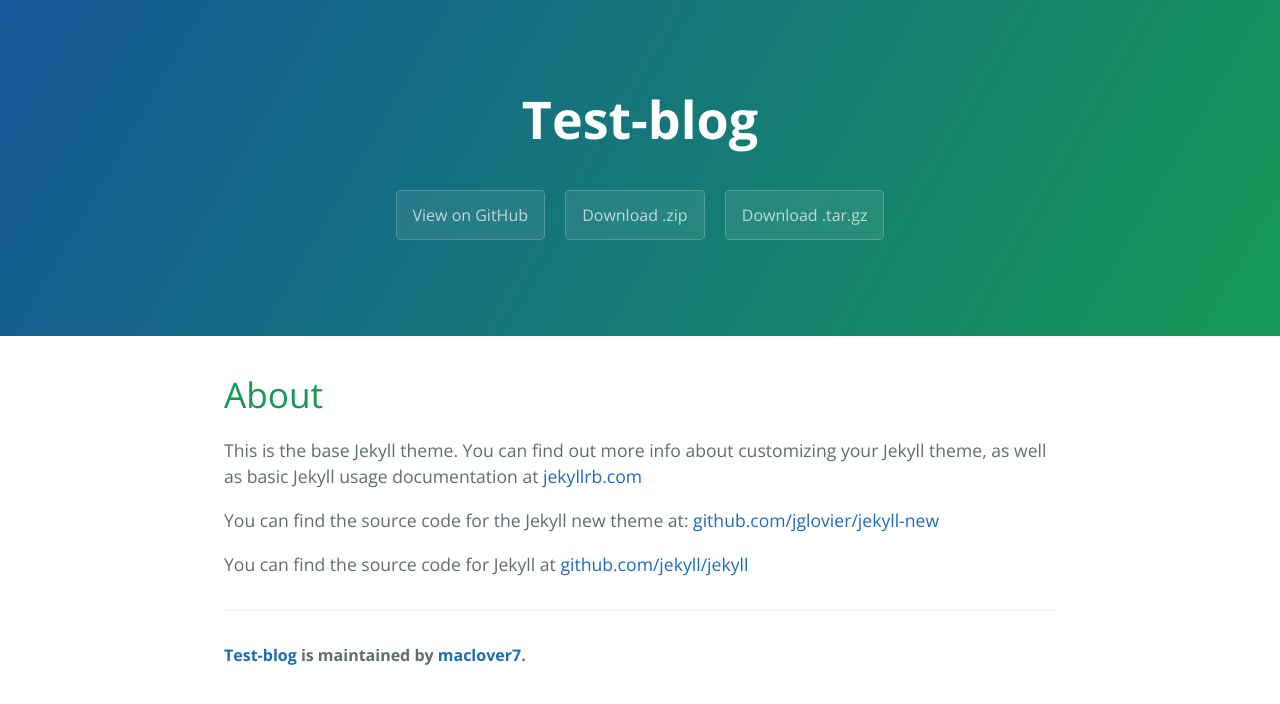
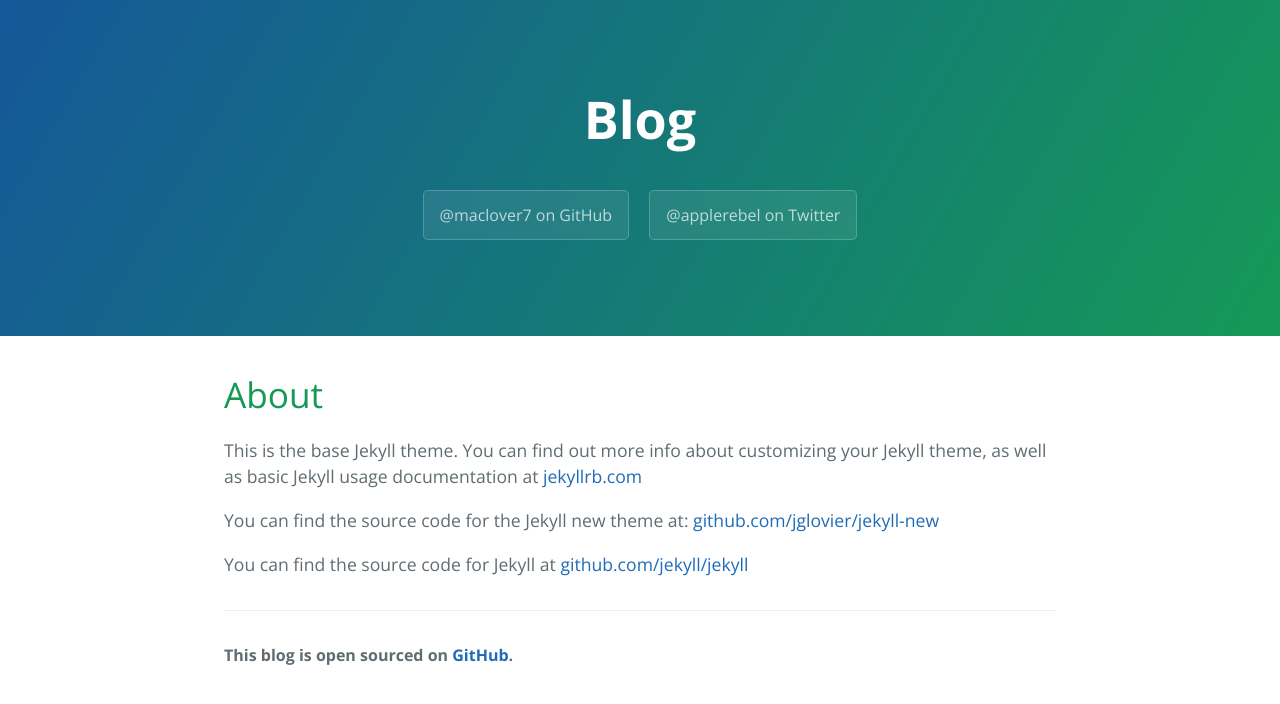
Before and after one commit to maclover7/myblog, a Jekyll site: the page built from about.md, in a window 1280 px wide. Shown: the top 704 px of the page. Built offline with Jekyll 4.4.1, drawn with Linux system fonts in a browser that asks for light colours.

Commit message:
Customized header and footer

```diff
--- a/_includes/footer.html
+++ b/_includes/footer.html
@@ -1,3 +1,5 @@
 <footer class="site-footer">
-  <span class="site-footer-owner"><a href="https://github.com/maclover7/test-blog">Test-blog</a> is maintained by <a href="https://github.com/maclover7">maclover7</a>.</span>
+  <span class="site-footer-owner">
+    This blog is open sourced on <a href="https://github.com/maclover7/blogger">GitHub</a>.
+  </span>
 </footer>
--- a/_includes/header.html
+++ b/_includes/header.html
@@ -1,7 +1,6 @@
 <section class="page-header">
-  <h1 class="project-name">Test-blog</h1>
+  <h1 class="project-name">Blog</h1>
   <h2 class="project-tagline"></h2>
-  <a href="https://github.com/maclover7/test-blog" class="btn">View on GitHub</a>
-  <a href="https://github.com/maclover7/test-blog/zipball/master" class="btn">Download .zip</a>
-  <a href="https://github.com/maclover7/test-blog/tarball/master" class="btn">Download .tar.gz</a>
+  <a href="https://github.com/maclover7" class="btn">@maclover7 on GitHub</a>
+  <a href="https://twitter.com/applerebel" class="btn">@applerebel on Twitter</a>
 </section>
```
